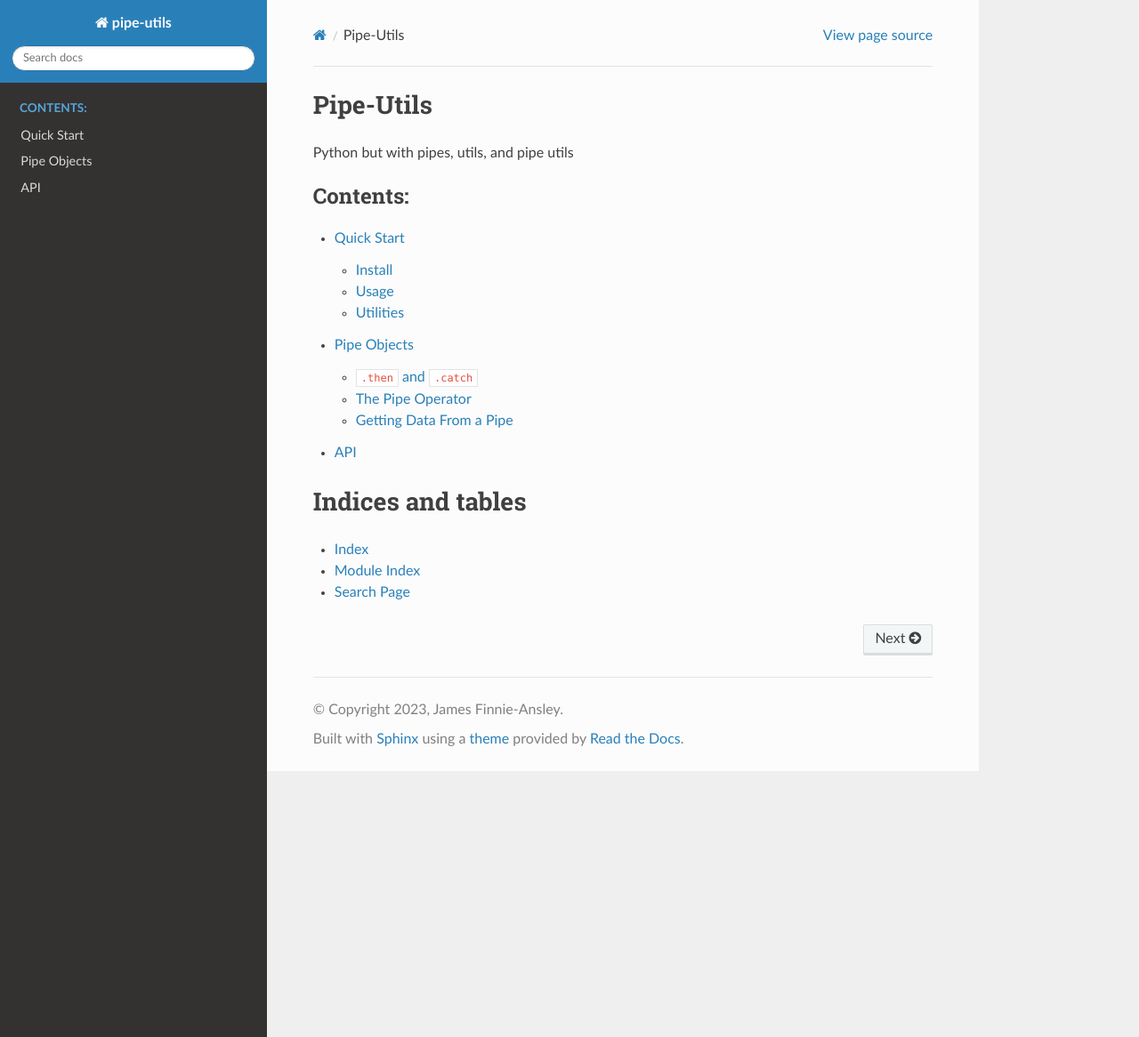
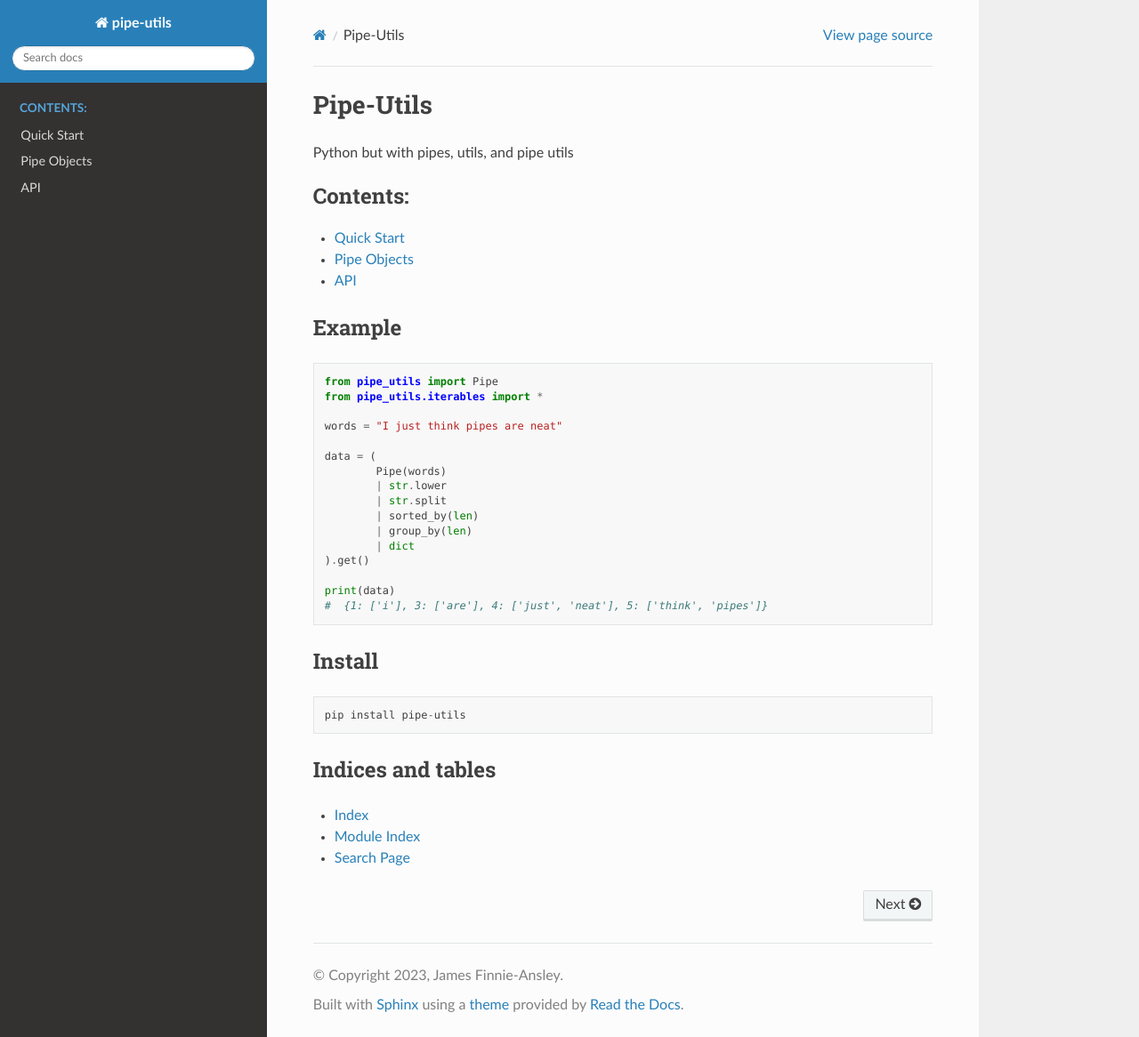
Before and after one commit to James-Ansley/pipe-utils, a Sphinx documentation site: the page built from docs/source/index.rst, in a window 1280 px wide and 1166 px high. Shown: the whole window at 89% size. Built offline with Sphinx 7.4.7 and the Read the Docs theme 2.0.0, drawn with Linux system fonts in a browser that asks for light colours.

Commit message:
added a few more utils – out of alpha!!!

```diff
--- a/docs/source/_autosummary/pipe_utils.iterables.rst
+++ b/docs/source/_autosummary/pipe_utils.iterables.rst
@@ -61,6 +61,7 @@ pipe\_utils.iterables
       sorted_by
       sorted_desc
       sorted_desc_by
+      split_by
       starmap
       starred
       take
--- a/docs/source/_autosummary/pipe_utils.pipe.rst
+++ b/docs/source/_autosummary/pipe_utils.pipe.rst
@@ -17,5 +17,5 @@ pipe\_utils.pipe
 
    .. autosummary::
 
-      Args
       Pipe
+      Then
--- a/docs/source/_autosummary/pipe_utils.values.rst
+++ b/docs/source/_autosummary/pipe_utils.values.rst
@@ -14,6 +14,7 @@ pipe\_utils.values
    .. autosummary::
 
       add_by
+      and_
       bit_and
       bit_or
       bit_xor
@@ -38,6 +39,8 @@ pipe\_utils.values
       mod_by
       mul_by
       ne
+      not_
+      or_
       rshift
       sub_by
       to_power
--- a/docs/source/index.rst
+++ b/docs/source/index.rst
@@ -4,15 +4,44 @@ Pipe-Utils
 Python but with pipes, utils, and pipe utils
 
 .. toctree::
-   :maxdepth: 2
+   :maxdepth: 1
    :caption: Contents:
 
    quickstart
    pipe_objects
    api
 
+Example
+-------
+
+.. code-block::
+
+    from pipe_utils import Pipe
+    from pipe_utils.iterables import *
+
+    words = "I just think pipes are neat"
+
+    data = (
+            Pipe(words)
+            | str.lower
+            | str.split
+            | sorted_by(len)
+            | group_by(len)
+            | dict
+    ).get()
+
+    print(data)
+    #  {1: ['i'], 3: ['are'], 4: ['just', 'neat'], 5: ['think', 'pipes']}
+
+Install
+-------
+
+.. code-block::
+
+    pip install pipe-utils
+
 Indices and tables
-==================
+------------------
 
 * :ref:`genindex`
 * :ref:`modindex`
--- a/docs/source/pipe_objects.rst
+++ b/docs/source/pipe_objects.rst
@@ -90,14 +90,14 @@ For example::
 
 In this example, it might be cleaner to use the :func:`~pipe_utils.values.add_by` and :func:`~pipe_utils.values.mul_by` functions that use currying for slightly cleaner code.
 
-If kwargs are needed, an :class:`~pipe_utils.pipes.Args` object can be constructed with any additional args or kwargs.::
+If kwargs are needed, an :class:`~pipe_utils.pipes.Then` object can be constructed with any additional args or kwargs.::
 
     from pipe_utils import Pipe
-    from pipe_utils.pipe import Args
+    from pipe_utils.pipe import Then
 
     data = (
             Pipe(["a", "ab", "abc", "abcd"])
-            | Args(sorted, reverse=True, key=len)
+            | Then(sorted, reverse=True, key=len)
     ).get()
 
     print(data)  # ['abcd', 'abc', 'ab', 'a']
--- a/pyproject.toml
+++ b/pyproject.toml
@@ -4,19 +4,18 @@ build-backend = "setuptools.build_meta"
 
 [project]
 name = "pipe-utils"
-version = "0.0.1a3"
+version = "0.0.1"
 description = 'Python with pipes, utils, and pipe utils'
 
 readme = "README.md"
 requires-python = ">=3.11"
 license = { file = "LICENSE" }
 classifiers = [
-    "Development Status :: 1 - Planning",
+    "Development Status :: 5 - Production/Stable",
     "Topic :: Utilities",
     "Programming Language :: Python :: 3",
     "License :: OSI Approved :: MIT License",
 ]
-dynamic = ["dependencies"]
 
 [project.urls]
 repository = "https://github.com/James-Ansley/pipe-utils"
```
Also changed, not shown: README.md (+5 -2 lines), 6 other files.
